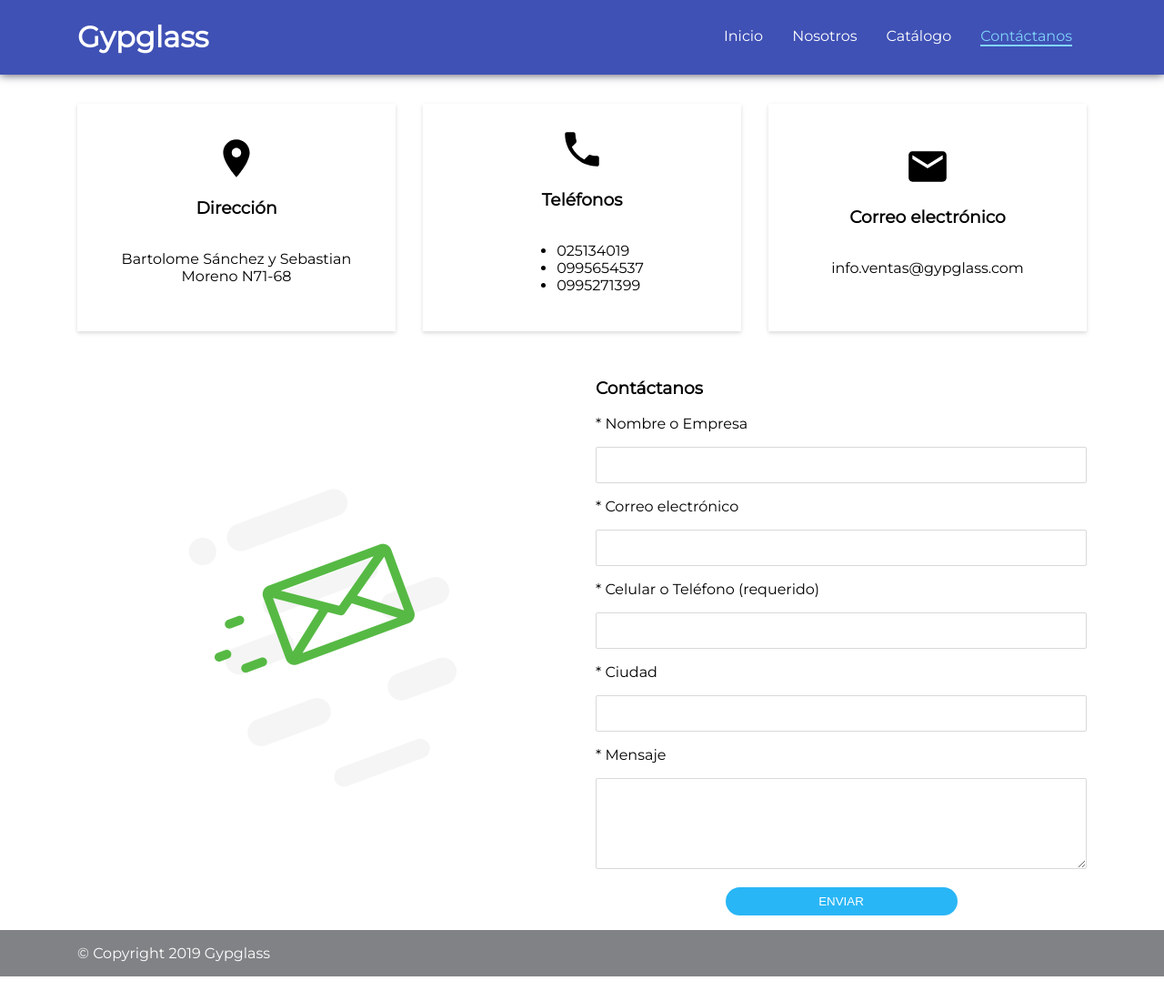
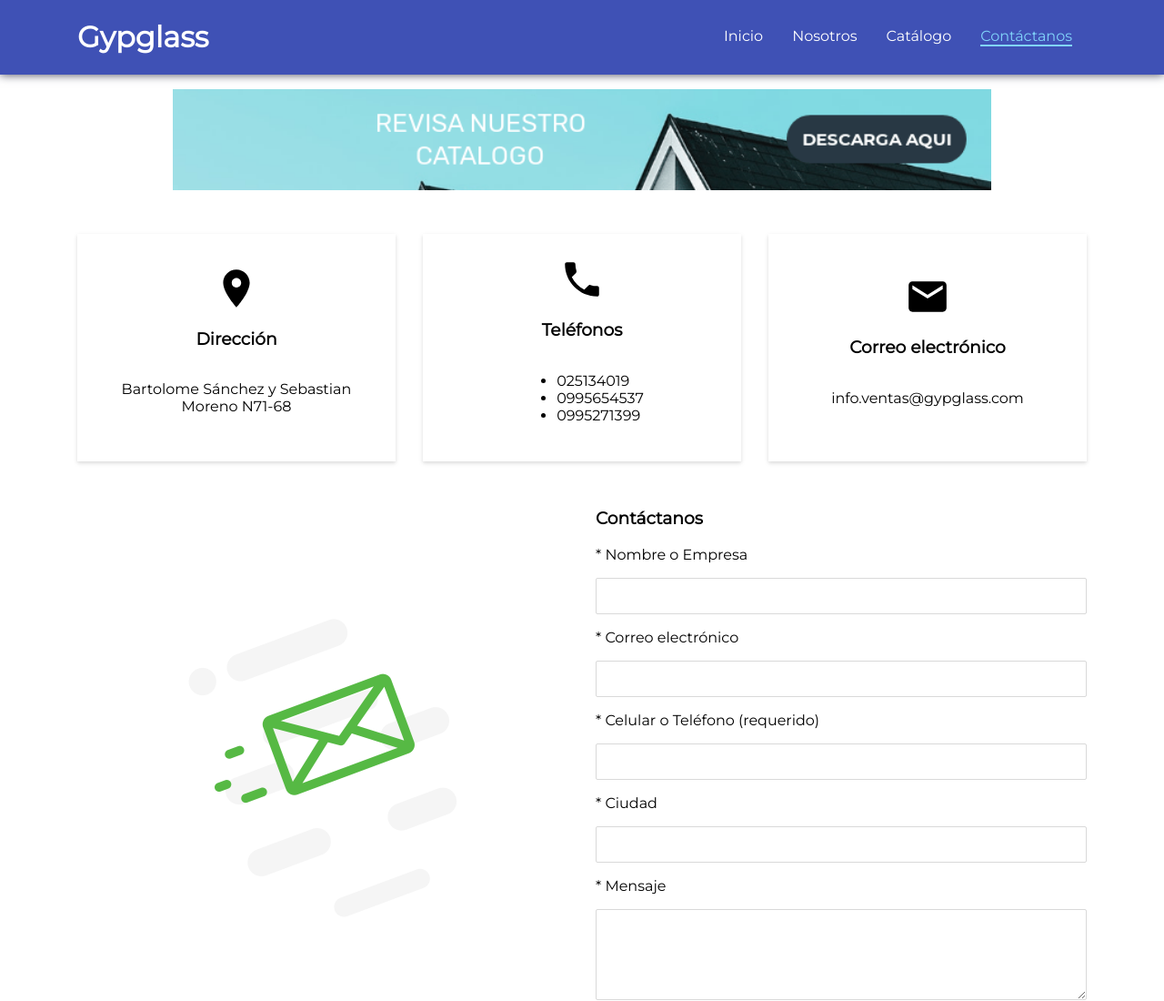
Before and after one commit to chri5bot/gypglass, a Gatsby site: page /contact-us in a window 1280 px wide. Shown: the top 1100 px of the page at 91% size. Before the commit the page ends 1073 px from the top, so only its background shows below. Built offline with nearby package versions, Linux system fonts and the light colour scheme; Gatsby itself is replaced by a stand-in of ours.

Commit message:
Banner link

```diff
--- /dev/null
+++ b/src/components/Catalog/index.js
@@ -0,0 +1,14 @@
+import React from "react"
+import banner from "../../images/banner.png"
+import { StyledContainer } from "./styles"
+import pdf from "../../images/GYPGLASS CATALOGO-1.pdf"
+
+function Catalog() {
+  return (
+    <StyledContainer href={pdf} target="_blank">
+      <img src={banner} atl="banner" width="900"></img>
+    </StyledContainer>
+  )
+}
+
+export default Catalog
--- /dev/null
+++ b/src/components/Catalog/styles.js
@@ -0,0 +1,8 @@
+import styled from "styled-components"
+
+export const StyledContainer = styled.a`
+  display: flex;
+  justify-content: center;
+  align-items: center;
+  margin: 1rem 0;
+`
--- a/src/pages/contact-us.js
+++ b/src/pages/contact-us.js
@@ -7,6 +7,7 @@ import styled from "styled-components"
 import sizes from "../styles/media"
 import { Input, TextArea } from "../components/FormElements"
 import { MdLocationOn, MdPhone, MdEmail } from "react-icons/md"
+import Catalog from "../components/Catalog"
 
 const ImgContactContainer = styled.div`
   display: none;
@@ -70,8 +71,12 @@ function ContactUsPage() {
   return (
     <Layout>
       <SEO title="Contáctanos" />
+
       <Grid.Container>
         <Grid.Row>
+          <Grid.Column>
+            <Catalog></Catalog>
+          </Grid.Column>
           <Grid.Column md={4}>
             <InfoContainer>
               <MdLocationOn
```
Also changed, not shown: src/images/banner.png (added), src/images/gypglass.gif (added), 1 other file.
